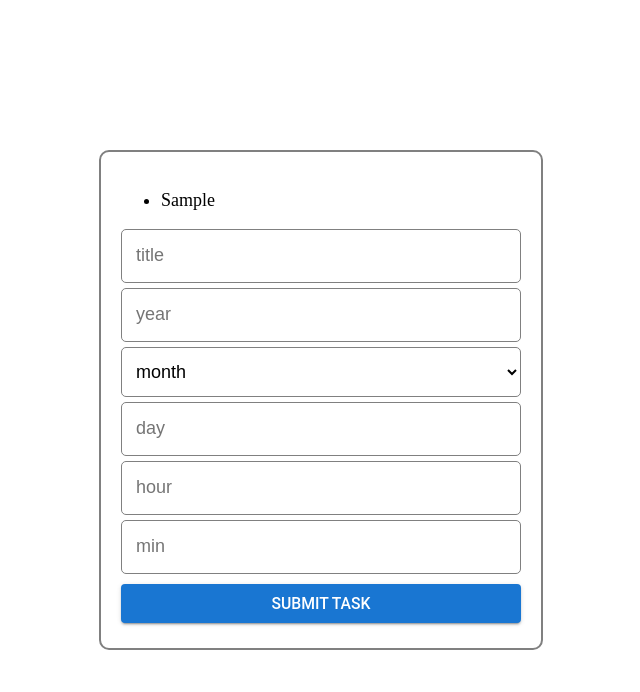
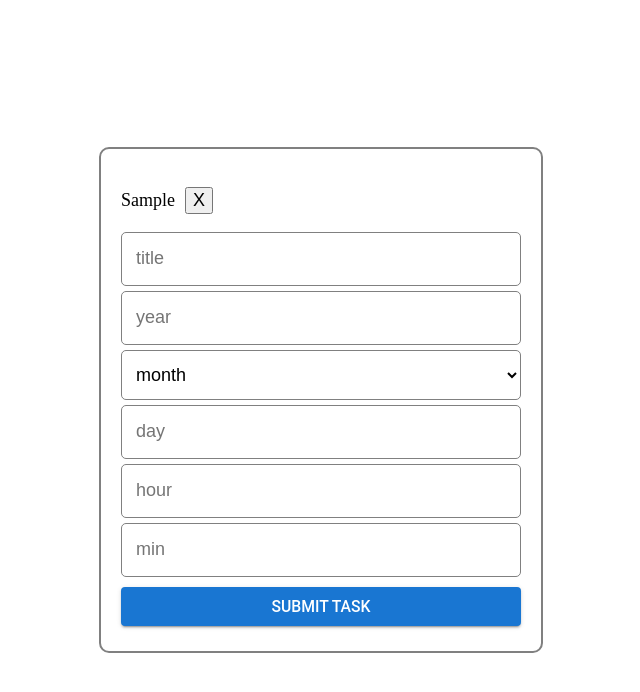
Before and after one commit to MehrdadJalebi/todoApp, a plain HTML site: page index.html in a window 1280 px wide. Both pictures are taken after typing "Sample", "Sample", "Sample", "Sample", "Sample" into the empty fields and a click on the button "SUBMIT TASK". Shown: the whole page, without its empty margins (319-959 px from the left). Drawn offline with Linux system fonts and the light colour scheme.

Commit message:
feat: add delete btn

```diff
--- a/index.html
+++ b/index.html
@@ -17,7 +17,7 @@
     <input id="day" type="text" placeholder="day">
     <input id="hour" type="text" placeholder="hour">
     <input id="min" type="text" placeholder="min">
-    <button onclick="addTask()" id="submit">submit task</button>
+    <button class="button" onclick="addTask()" id="submit">submit task</button>
   </div>
 </body>
 <script src="script.js"></script>
--- a/script.js
+++ b/script.js
@@ -99,6 +99,14 @@ function displayData() {
       const toDoText = cursor.value.title;
       const listItem = createListItem(toDoText);
       taskList.appendChild(listItem);
+      const deleteButton = document.createElement('button');
+      deleteButton.style.marginLeft = '10px'
+      listItem.appendChild(deleteButton);
+      deleteButton.textContent = 'X';
+      deleteButton.setAttribute('task', cursor.value.title);
+      deleteButton.onclick = event => {
+        deleteItem(event);
+      }
       cursor.continue();
     }
   }
@@ -109,3 +117,16 @@ function createListItem(contents) {
   return listItem;
 }
 /**** fourth task ended *****/
+
+
+/**** fifth task *****/
+//be able to delete task
+function deleteItem(event) {
+  let dataTask = event.target.getAttribute('task');
+  let transaction = db.transaction(["tasks"], "readwrite");
+  let request = transaction.objectStore("tasks").delete(dataTask);
+  transaction.oncomplete = () => {
+    event.target.parentNode.parentNode.removeChild(event.target.parentNode);
+  };
+};
+/**** fifth task ended *****/
--- a/style.css
+++ b/style.css
@@ -24,7 +24,15 @@ select {
   padding: 0 10px;
 }
 
-button {
+ul {
+  padding: 0;
+}
+
+li {
+  display: block;
+}
+
+.button {
     outline: 0;
     border: 0;
     margin: 5px 0;
@@ -43,7 +51,6 @@ button {
     color: #fff;
     background-color: #1976d2;
     box-shadow: 0px 3px 1px -2px rgb(0 0 0 / 20%), 0px 2px 2px 0px rgb(0 0 0 / 14%), 0px 1px 5px 0px rgb(0 0 0 / 12%);
-
 }
 
 .todo-box {
```
